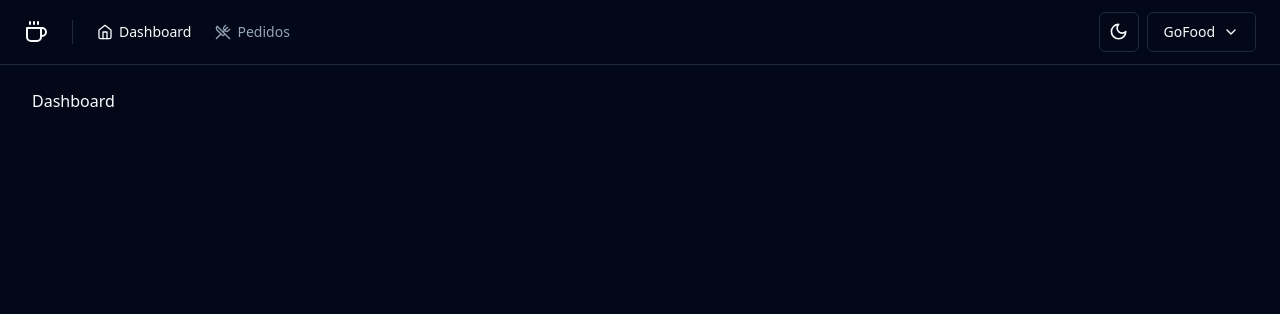
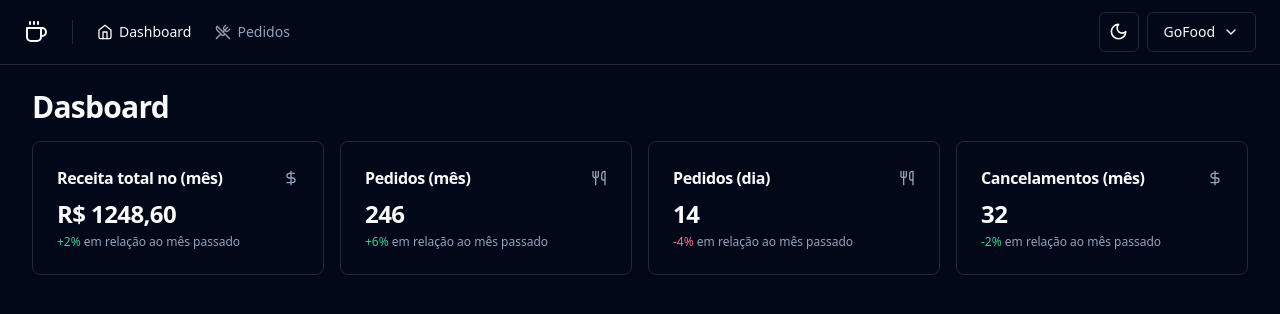
Before and after one commit to avilyre/gofood, a React (Vite) app: page / in a window 1280 px wide. Shown: the top 314 px of the page. Built offline with nearby package versions, Linux system fonts and the light colour scheme.

Commit message:
feat: add dashboard cards

```diff
--- /dev/null
+++ b/src/components/ui/card.tsx
@@ -0,0 +1,79 @@
+import * as React from "react"
+
+import { cn } from "@/lib/utils"
+
+const Card = React.forwardRef<
+  HTMLDivElement,
+  React.HTMLAttributes<HTMLDivElement>
+>(({ className, ...props }, ref) => (
+  <div
+    ref={ref}
+    className={cn(
+      "rounded-lg border bg-card text-card-foreground shadow-sm",
+      className
+    )}
+    {...props}
+  />
+))
+Card.displayName = "Card"
+
+const CardHeader = React.forwardRef<
+  HTMLDivElement,
+  React.HTMLAttributes<HTMLDivElement>
+>(({ className, ...props }, ref) => (
+  <div
+    ref={ref}
+    className={cn("flex flex-col space-y-1.5 p-6", className)}
+    {...props}
+  />
+))
+CardHeader.displayName = "CardHeader"
+
+const CardTitle = React.forwardRef<
+  HTMLParagraphElement,
+  React.HTMLAttributes<HTMLHeadingElement>
+>(({ className, ...props }, ref) => (
+  <h3
+    ref={ref}
+    className={cn(
+      "text-2xl font-semibold leading-none tracking-tight",
+      className
+    )}
+    {...props}
+  />
+))
+CardTitle.displayName = "CardTitle"
+
+const CardDescription = React.forwardRef<
+  HTMLParagraphElement,
+  React.HTMLAttributes<HTMLParagraphElement>
+>(({ className, ...props }, ref) => (
+  <p
+    ref={ref}
+    className={cn("text-sm text-muted-foreground", className)}
+    {...props}
+  />
+))
+CardDescription.displayName = "CardDescription"
+
+const CardContent = React.forwardRef<
+  HTMLDivElement,
+  React.HTMLAttributes<HTMLDivElement>
+>(({ className, ...props }, ref) => (
+  <div ref={ref} className={cn("p-6 pt-0", className)} {...props} />
+))
+CardContent.displayName = "CardContent"
+
+const CardFooter = React.forwardRef<
+  HTMLDivElement,
+  React.HTMLAttributes<HTMLDivElement>
+>(({ className, ...props }, ref) => (
+  <div
+    ref={ref}
+    className={cn("flex items-center p-6 pt-0", className)}
+    {...props}
+  />
+))
+CardFooter.displayName = "CardFooter"
+
+export { Card, CardHeader, CardFooter, CardTitle, CardDescription, CardContent }
--- a/src/pages/app/dasboard.tsx
+++ /dev/null
@@ -1,11 +0,0 @@
-import { Fragment } from "react";
-import { Helmet } from "react-helmet-async";
-
-export function Dashboard() {
-  return (
-    <Fragment>
-      <Helmet title="Dashboard" />
-      <h1>Dashboard</h1>
-    </Fragment>
-  );
-}
--- /dev/null
+++ b/src/pages/app/dashboard/dashboard.tsx
@@ -0,0 +1,25 @@
+import { Fragment } from "react";
+import { Helmet } from "react-helmet-async";
+
+import { DayOrdersAmountCard } from "./day-orders-amount-card";
+import { MonthCanceledOrdersAmountCard } from "./month-canceled-orders-amount";
+import { MonthOrdersAmountCard } from "./month-orders-amount-card";
+import { MonthRevenueCard } from "./month-revenue-card";
+
+export function Dashboard() {
+  return (
+    <Fragment>
+      <Helmet title="Dashboard" />
+      <div className="flex flex-col gap-4">
+        <h1 className="text-3xl font-bold tracking-tight">Dasboard</h1>
+
+        <div className="grid grid-cols-4 gap-4">
+          <MonthRevenueCard />
+          <MonthOrdersAmountCard />
+          <DayOrdersAmountCard />
+          <MonthCanceledOrdersAmountCard />
+        </div>
+      </div>
+    </Fragment>
+  );
+}
--- /dev/null
+++ b/src/pages/app/dashboard/day-orders-amount-card.tsx
@@ -0,0 +1,21 @@
+import { Utensils } from "lucide-react";
+
+import { Card, CardContent, CardHeader, CardTitle } from "@/components/ui/card";
+
+export function DayOrdersAmountCard() {
+  return (
+    <Card>
+      <CardHeader className="flex flex-row space-y-0 items-center justify-between pb-2">
+        <CardTitle className="text-base font-semibold">Pedidos (dia)</CardTitle>
+        <Utensils className="h-4 w-4 text-muted-foreground" />
+      </CardHeader>
+      <CardContent className="space-y-1">
+        <span className="text-2xl font-bold tracking-tight">14</span>
+        <p className="text-xs text-muted-foreground">
+          <span className="text-rose-500 dark:text-rose-400">-4%</span> em
+          relação ao mês passado
+        </p>
+      </CardContent>
+    </Card>
+  );
+}
--- /dev/null
+++ b/src/pages/app/dashboard/month-canceled-orders-amount.tsx
@@ -0,0 +1,23 @@
+import { DollarSign } from "lucide-react";
+
+import { Card, CardContent, CardHeader, CardTitle } from "@/components/ui/card";
+
+export function MonthCanceledOrdersAmountCard() {
+  return (
+    <Card>
+      <CardHeader className="flex flex-row space-y-0 items-center justify-between pb-2">
+        <CardTitle className="text-base font-semibold">
+          Cancelamentos (mês)
+        </CardTitle>
+        <DollarSign className="h-4 w-4 text-muted-foreground" />
+      </CardHeader>
+      <CardContent className="space-y-1">
+        <span className="text-2xl font-bold tracking-tight">32</span>
+        <p className="text-xs text-muted-foreground">
+          <span className="text-emerald-500 dark:text-emerald-400">-2%</span> em
+          relação ao mês passado
+        </p>
+      </CardContent>
+    </Card>
+  );
+}
--- /dev/null
+++ b/src/pages/app/dashboard/month-orders-amount-card.tsx
@@ -0,0 +1,21 @@
+import { Utensils } from "lucide-react";
+
+import { Card, CardContent, CardHeader, CardTitle } from "@/components/ui/card";
+
+export function MonthOrdersAmountCard() {
+  return (
+    <Card>
+      <CardHeader className="flex flex-row space-y-0 items-center justify-between pb-2">
+        <CardTitle className="text-base font-semibold">Pedidos (mês)</CardTitle>
+        <Utensils className="h-4 w-4 text-muted-foreground" />
+      </CardHeader>
+      <CardContent className="space-y-1">
+        <span className="text-2xl font-bold tracking-tight">246</span>
+        <p className="text-xs text-muted-foreground">
+          <span className="text-emerald-500 dark:text-emerald-400">+6%</span> em
+          relação ao mês passado
+        </p>
+      </CardContent>
+    </Card>
+  );
+}
--- /dev/null
+++ b/src/pages/app/dashboard/month-revenue-card.tsx
@@ -0,0 +1,23 @@
+import { DollarSign } from "lucide-react";
+
+import { Card, CardContent, CardHeader, CardTitle } from "@/components/ui/card";
+
+export function MonthRevenueCard() {
+  return (
+    <Card>
+      <CardHeader className="flex flex-row space-y-0 items-center justify-between pb-2">
+        <CardTitle className="text-base font-semibold">
+          Receita total no (mês)
+        </CardTitle>
+        <DollarSign className="h-4 w-4 text-muted-foreground" />
+      </CardHeader>
+      <CardContent className="space-y-1">
+        <span className="text-2xl font-bold tracking-tight">R$ 1248,60</span>
+        <p className="text-xs text-muted-foreground">
+          <span className="text-emerald-500 dark:text-emerald-400">+2%</span> em
+          relação ao mês passado
+        </p>
+      </CardContent>
+    </Card>
+  );
+}
--- a/src/pages/app/orders/orders-table-row.tsx
+++ b/src/pages/app/orders/orders-table-row.tsx
@@ -1,7 +1,7 @@
 import { ArrowRight, Search, X } from "lucide-react";
 
 import { Button } from "@/components/ui/button";
-import { Dialog, DialogContent, DialogTrigger } from "@/components/ui/dialog";
+import { Dialog, DialogTrigger } from "@/components/ui/dialog";
 import { TableCell, TableRow } from "@/components/ui/table";
 
 import { OrderDetails } from "./order-details";
--- a/src/routes.tsx
+++ b/src/routes.tsx
@@ -1,10 +1,10 @@
 import { createBrowserRouter } from "react-router-dom";
 
-import { Dashboard } from "@/pages/app/dasboard";
 import { SignIn } from "@/pages/auth/sign-in";
 
 import { AppLayout } from "./pages/_layouts/app";
 import { AuthLayout } from "./pages/_layouts/auth";
+import { Dashboard } from "./pages/app/dashboard/dashboard";
 import { Orders } from "./pages/app/orders/orders";
 import { SignUp } from "./pages/auth/sign-up";
 
```
